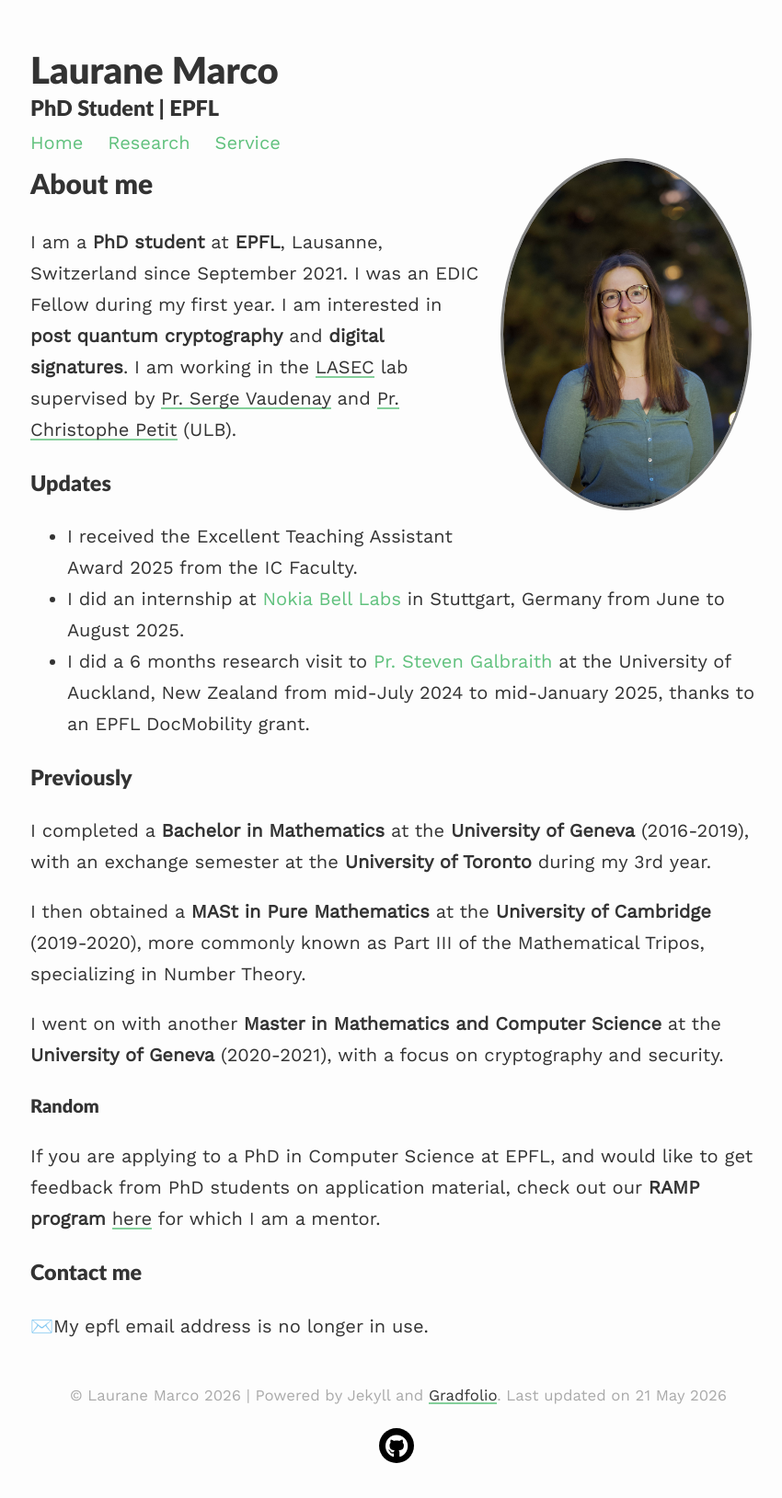
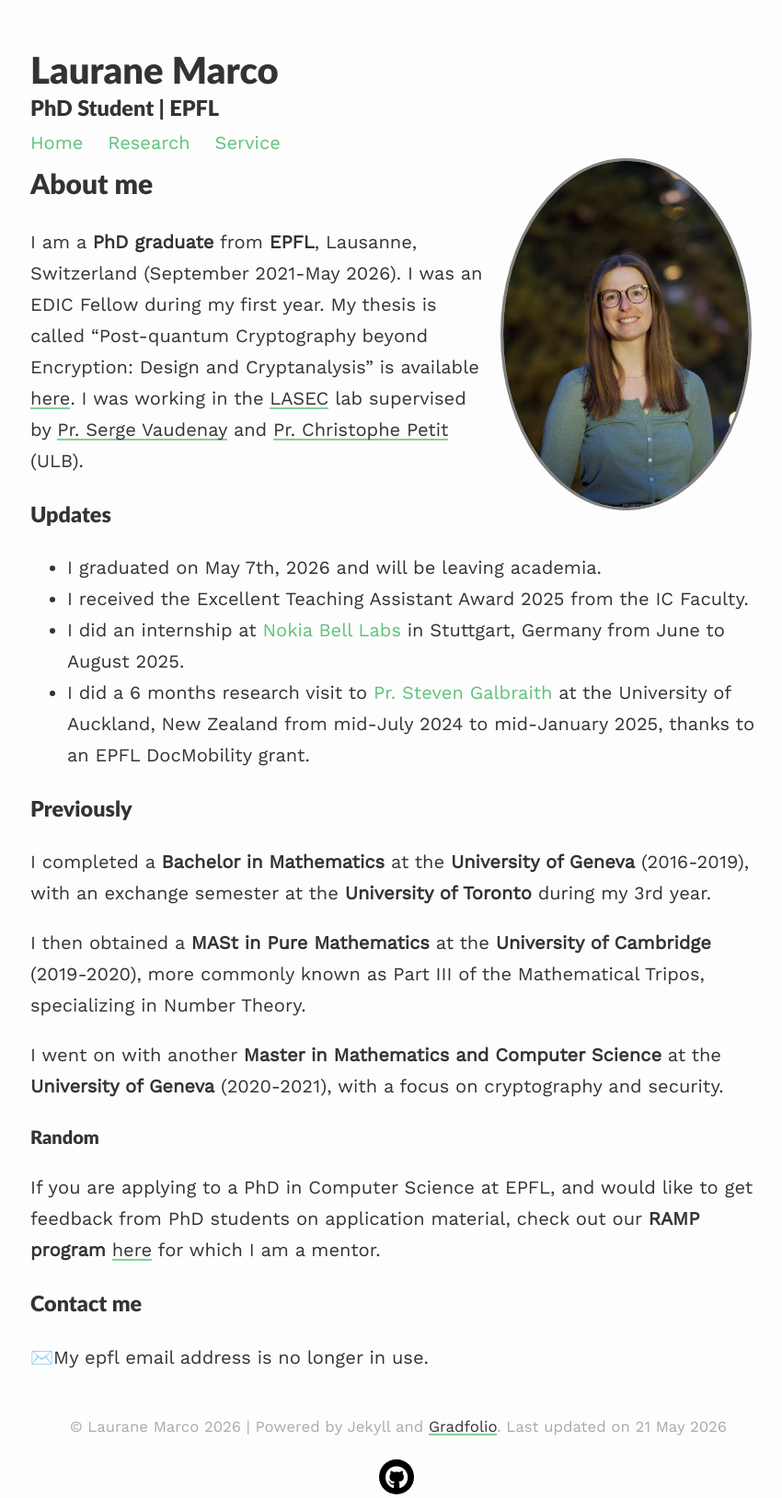
Before and after one commit to lauranemarco/lauranemarco.github.io, a Jekyll site: the page built from index.md, in a window 1280 px wide. Shown: the whole page at 92% size, without its empty margins (207-1057 px from the left). Built offline with Jekyll 4.4.1, drawn with Linux system fonts in a browser that asks for light colours; nearby versions of some CDN libraries; our own code applies the rules of GitHub Pages for plain Markdown files; before the commit the page ends 1595 px from its top, so only the background shows below that.

Commit message:
Revise biography for PhD graduation and thesis
Updated personal information to reflect PhD graduation and thesis details.

```diff
--- a/index.md
+++ b/index.md
@@ -8,11 +8,12 @@ published: true
 ---
 
 ## About me
-I am a **PhD student** at **EPFL**, Lausanne, Switzerland since September 2021. I was an EDIC Fellow during my first year.
-I am interested in **post quantum cryptography** and **digital signatures**.
-I am working in the [LASEC](https://lasec.epfl.ch) lab supervised by [Pr. Serge Vaudenay](https://lasec.epfl.ch/people/vaudenay/) and [Pr. Christophe Petit](https://christophe.petit.web.ulb.be) (ULB). <br>
+I am a **PhD graduate** from **EPFL**, Lausanne, Switzerland (September 2021-May 2026). I was an EDIC Fellow during my first year.
+My thesis is called "Post-quantum Cryptography beyond Encryption: Design and Cryptanalysis" is available [here](https://infoscience.epfl.ch/server/api/core/bitstreams/1e6961a9-5d5c-4fbe-ab2e-dbe69161bd5d/content).
+I was working in the [LASEC](https://lasec.epfl.ch) lab supervised by [Pr. Serge Vaudenay](https://lasec.epfl.ch/people/vaudenay/) and [Pr. Christophe Petit](https://christophe.petit.web.ulb.be) (ULB). <br>
 
 ### Updates
+- I graduated on May 7th, 2026 and will be leaving academia.
 - I received the Excellent Teaching Assistant Award 2025 from the IC Faculty.
 - I did an internship at [Nokia Bell Labs](https://www.nokia.com/bell-labs/) in Stuttgart, Germany from June to August 2025.
 - I did a 6 months research visit to [Pr. Steven Galbraith](https://www.math.auckland.ac.nz/~sgal018/) at the University of Auckland, New Zealand from mid-July 2024 to mid-January 2025, thanks to an EPFL DocMobility grant.
```
